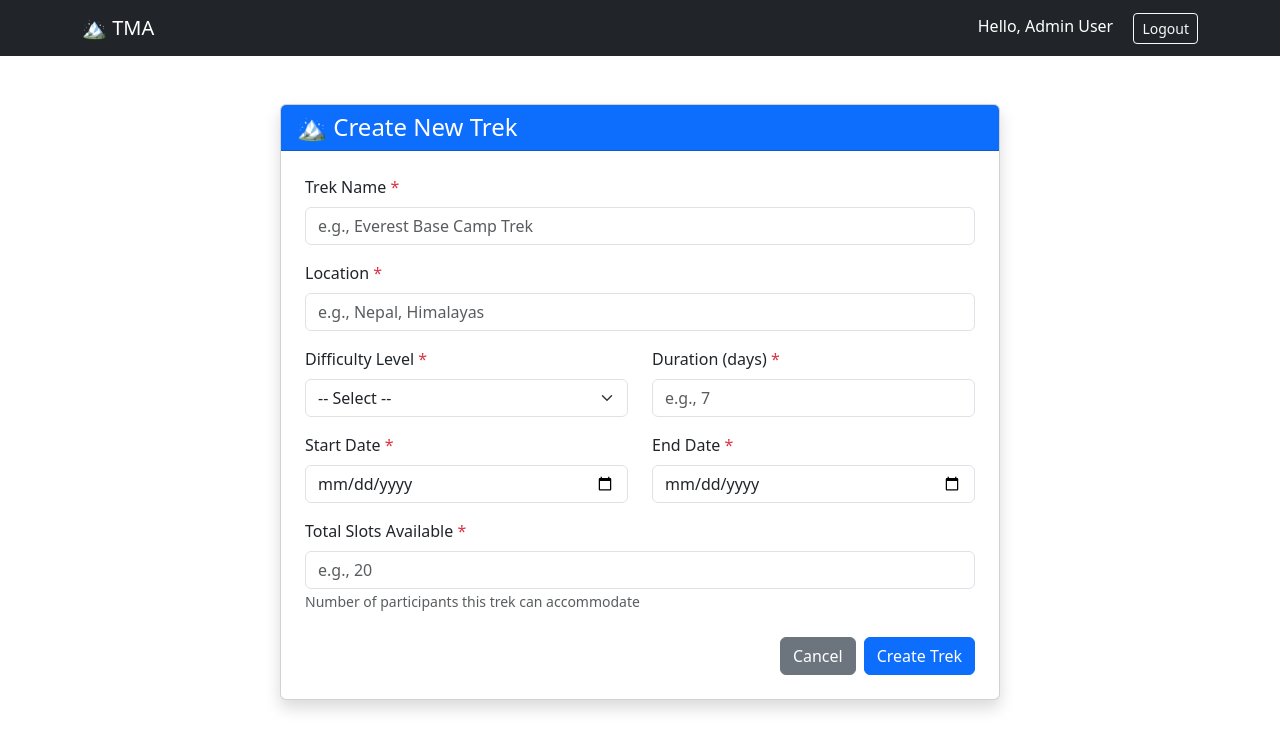
After one commit to prerak2005/TMA-23f3001390-MAD1, a Flask app: page /admin/trekk/create in a window 1280 px wide. The commit adds this page. Shown: the top 750 px of the page. Run offline with Flask 3, Linux system fonts and the light colour scheme; a user stored in the database is signed in.

Commit message:
Added create trek html file

```diff
--- /dev/null
+++ b/app/templates/admin/create_trek.html
@@ -0,0 +1,121 @@
+{% extends "base.html" %}
+
+{% block title %}Create Trek - Admin{% endblock %}
+
+{% block content %}
+<div class="container mt-5">
+    <div class="row justify-content-center">
+        <div class="col-md-8">
+            <div class="card shadow">
+                <div class="card-header bg-primary text-white">
+                    <h4 class="mb-0">🏔️ Create New Trek</h4>
+                </div>
+
+                <div class="card-body p-4">
+                    <form method="POST" action="{{ url_for('admin.create_trek') }}" novalidate>
+
+                        <!-- Trek Name -->
+                        <div class="mb-3">
+                            <label for="name" class="form-label">Trek Name <span class="text-danger">*</span></label>
+                            <input
+                                type="text"
+                                class="form-control"
+                                id="name"
+                                name="name"
+                                placeholder="e.g., Everest Base Camp Trek"
+                                required
+                            >
+                        </div>
+
+                        <!-- Location -->
+                        <div class="mb-3">
+                            <label for="location" class="form-label">Location <span class="text-danger">*</span></label>
+                            <input
+                                type="text"
+                                class="form-control"
+                                id="location"
+                                name="location"
+                                placeholder="e.g., Nepal, Himalayas"
+                                required
+                            >
+                        </div>
+
+                        <!-- Difficulty & Duration (2 columns) -->
+                        <div class="row">
+                            <div class="col-md-6 mb-3">
+                                <label for="difficulty" class="form-label">Difficulty Level <span class="text-danger">*</span></label>
+                                <select class="form-select" id="difficulty" name="difficulty" required>
+                                    <option value="">-- Select --</option>
+                                    <option value="Easy">Easy</option>
+                                    <option value="Moderate">Moderate</option>
+                                    <option value="Hard">Hard</option>
+                                    <option value="Extreme">Extreme</option>
+                                </select>
+                            </div>
+
+                            <div class="col-md-6 mb-3">
+                                <label for="duration" class="form-label">Duration (days) <span class="text-danger">*</span></label>
+                                <input
+                                    type="number"
+                                    step="0.5"
+                                    class="form-control"
+                                    id="duration"
+                                    name="duration"
+                                    placeholder="e.g., 7"
+                                    required
+                                >
+                            </div>
+                        </div>
+
+                        <!-- Dates (2 columns) -->
+                        <div class="row">
+                            <div class="col-md-6 mb-3">
+                                <label for="start_date" class="form-label">Start Date <span class="text-danger">*</span></label>
+                                <input
+                                    type="date"
+                                    class="form-control"
+                                    id="start_date"
+                                    name="start_date"
+                                    required
+                                >
+                            </div>
+
+                            <div class="col-md-6 mb-3">
+                                <label for="end_date" class="form-label">End Date <span class="text-danger">*</span></label>
+                                <input
+                                    type="date"
+                                    class="form-control"
+                                    id="end_date"
+                                    name="end_date"
+                                    required
+                                >
+                            </div>
+                        </div>
+
+                        <!-- Total Slots -->
+                        <div class="mb-4">
+                            <label for="total_slots" class="form-label">Total Slots Available <span class="text-danger">*</span></label>
+                            <input
+                                type="number"
+                                class="form-control"
+                                id="total_slots"
+                                name="total_slots"
+                                placeholder="e.g., 20"
+                                min="1"
+                                required
+                            >
+                            <small class="form-text text-muted">Number of participants this trek can accommodate</small>
+                        </div>
+
+                        <!-- Form Actions -->
+                        <div class="d-grid gap-2 d-md-flex justify-content-md-end">
+                            <a href="{{ url_for('admin.dashboard') }}" class="btn btn-secondary">Cancel</a>
+                            <button type="submit" class="btn btn-primary">Create Trek</button>
+                        </div>
+                    </form>
+                </div>
+            </div>
+        </div>
+    </div>
+</div>
+{% endblock %}
--- a/app/templates/admin/dashboard.html
+++ b/app/templates/admin/dashboard.html
@@ -68,6 +68,8 @@
                 <a href="#" class="btn btn-success btn-sm">Manage Staff</a>
                 <a href="#" class="btn btn-info btn-sm">Manage Users</a>
                 <a href="#" class="btn btn-warning btn-sm">View Bookings</a>
+                <a href="{{ url_for('admin.create_trek') }}" class="btn btn-primary btn-sm">Create Trek</a>
+
             </div>
         </div>
     </div>
```
